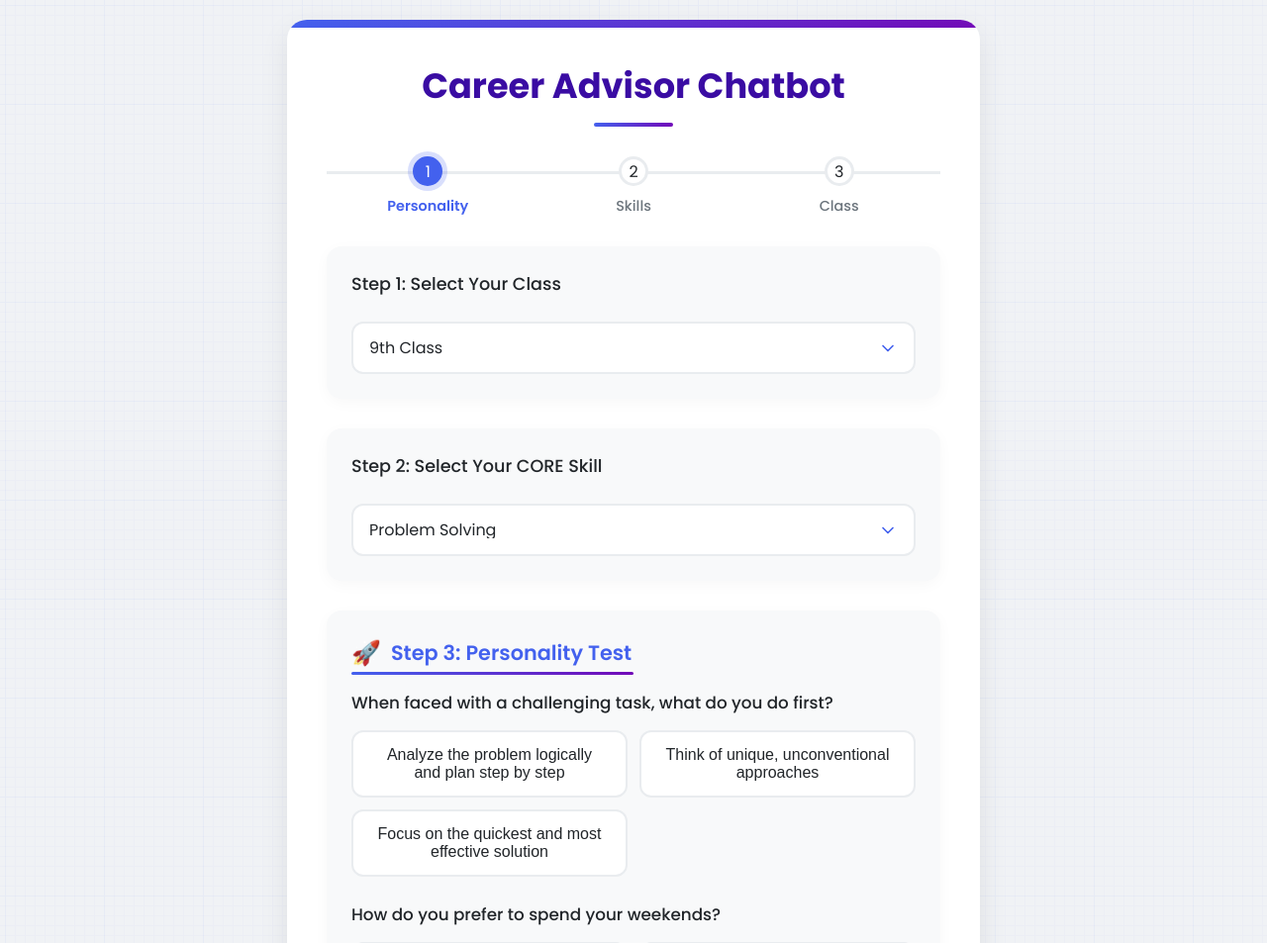
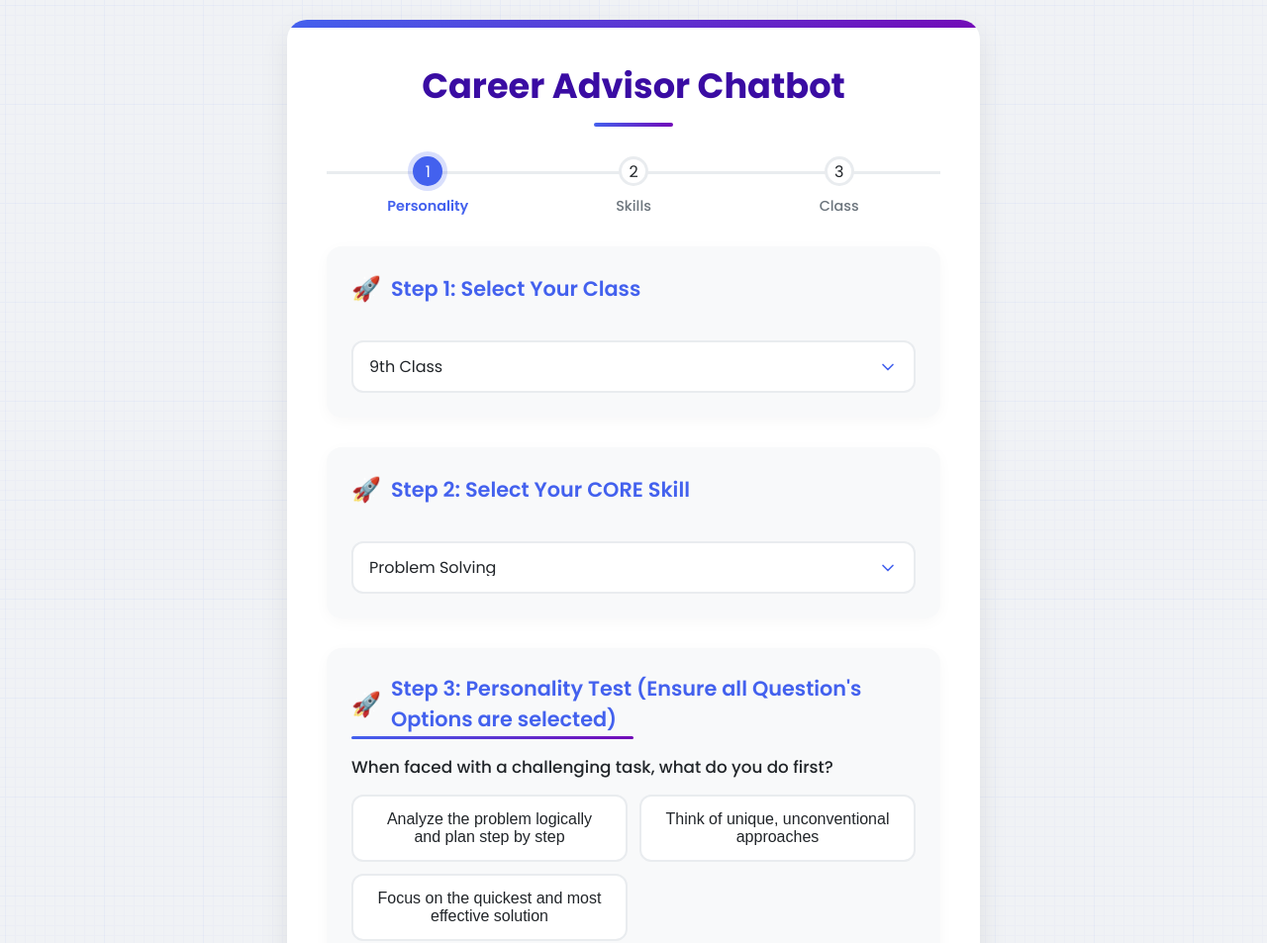
Before and after one commit to anxmeshhh/Student-Career-Predictor-using-Google-GenAI, a Flask app: page / in a window 1280 px wide. Shown: the top 953 px of the page at 99% size. Run offline with Flask 2, Linux system fonts and the light colour scheme; some libraries are stand-ins or nearby versions.

```diff
--- a/templates/index.html
+++ b/templates/index.html
@@ -565,7 +565,7 @@
                 </div>
                 <!-- Class Selection Dropdown -->
                 <div class="question-block">
-                    <label for="student_class">Step 1: Select Your Class</label>
+                    <label for="student_class" class="question-title">Step 1: Select Your Class</label>
                     <select id="student_class" name="student_class" class="dropdown" required>
                         <option value="9">9th Class</option>
                         <option value="10">10th Class</option>
@@ -577,7 +577,7 @@
 
                 <!-- Skills Selection Dropdown -->
                 <div class="question-block">
-                    <label for="skills">Step 2: Select Your CORE Skill</label>
+                    <label for="skills" class="question-title">Step 2: Select Your CORE Skill</label>
                     <select id="skills" name="skills" class="dropdown" required>
                         <option value="Problem Solving">Problem Solving</option>
                         <option value="Critical Thinking">Critical Thinking</option>
@@ -592,7 +592,7 @@
 
                  <!-- Personality Questions -->
                  <div class="question-block">
-                    <h2 class="question-title">Step 3: Personality Test</h2>
+                    <h2 class="question-title">Step 3: Personality Test (Ensure all Question's Options are selected)</h2>
                     {% for q in questions %}
                         <div class="question-options">
                             <p>{{ q.question }}</p>
```
